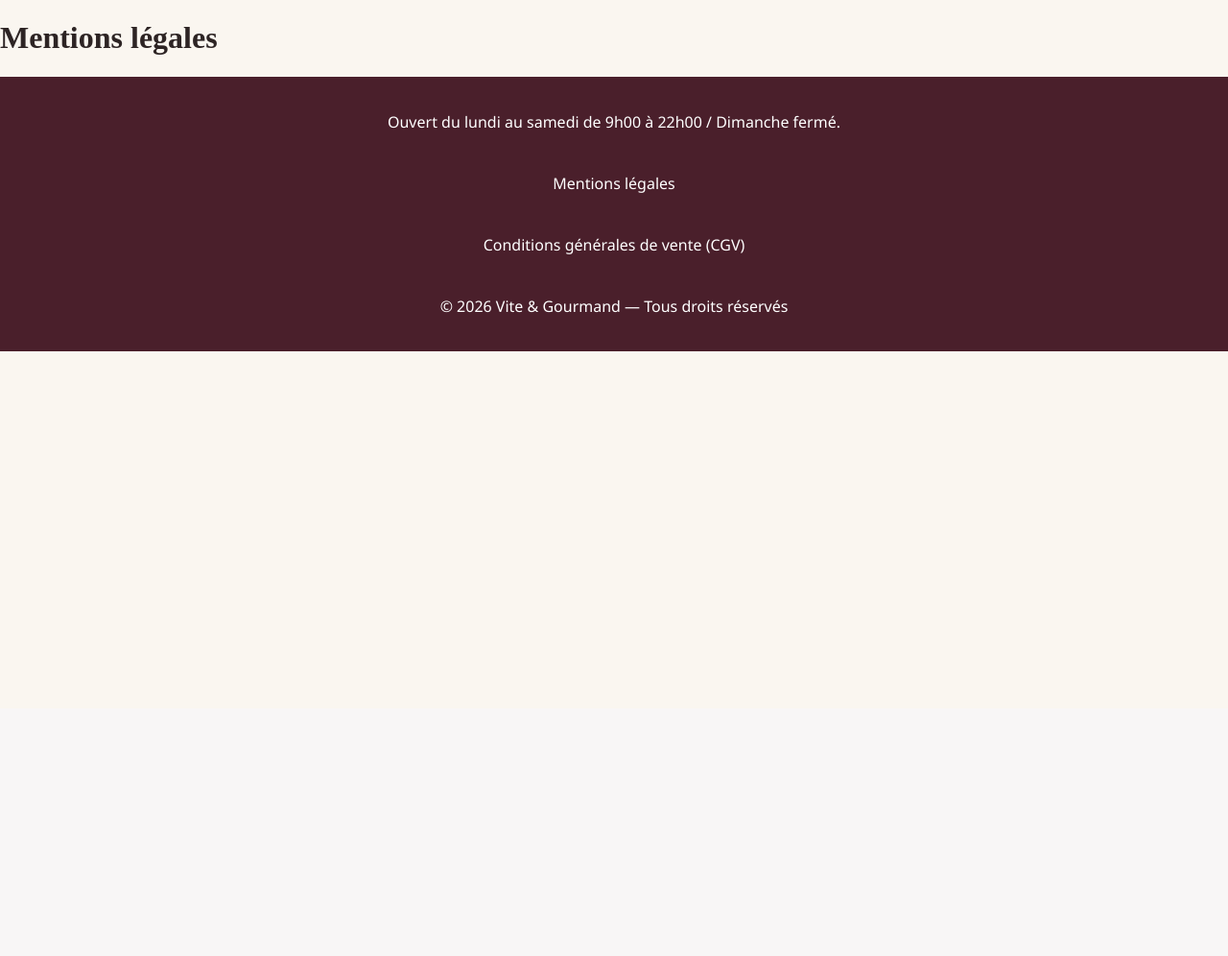
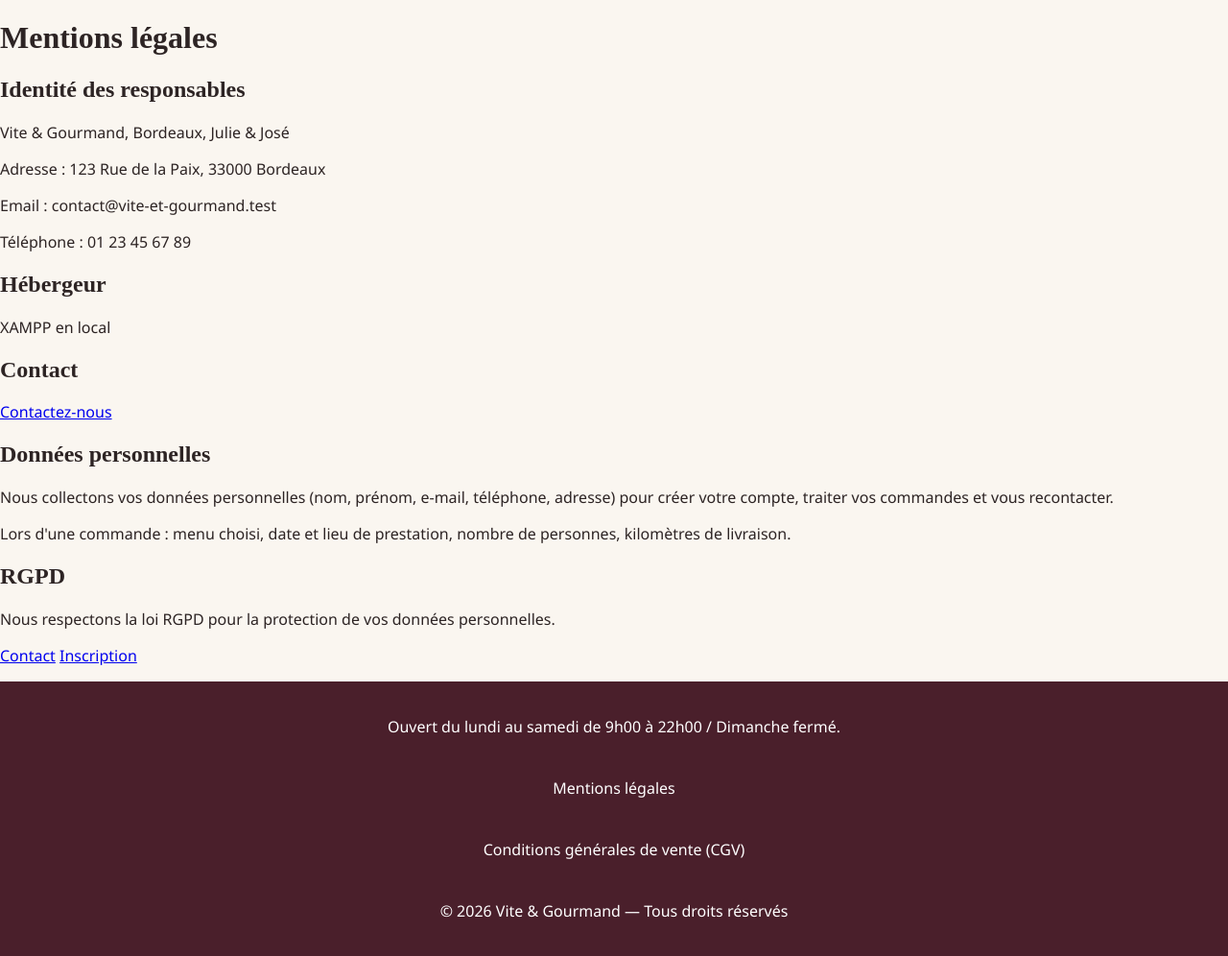
Before and after one commit to OFF-8/vite-et-gourmand, a PHP site: page /mentions-legales.php in a window 1280 px wide. Shown: the part 62-1058 px from the top of the page at 96% size. Before the commit the page ends 428 px from the top, so only its background shows below. Run offline with PHP 8.4, Linux system fonts and the light colour scheme.

Commit message:
VG-17 : mentions légales et CGV

```diff
--- a/cgv.php
+++ b/cgv.php
@@ -1,5 +1,11 @@
 <?php include 'includes/header.php'; ?>
 <main>
     <h1>Conditions générales de vente (CGV)</h1>
+    <h2>Objet</h2>
+<p>Les présentes CGV régissent les prestations traiteur de Vite & Gourmand.</p>
+<h2>Livraison</h2>
+<p>À Bordeaux : 0 €. Hors Bordeaux : 5 € + 0,59 € par kilomètre indiqué par le client.</p>
+<h2>Matériel prêté</h2>
+<p>Si du matériel est prêté, il doit être rendu sous 10 jours ouvrés après la prestation. Passé ce délai, une indemnité forfaitaire de 600 € est due.</p>
 </main>
 <?php include 'includes/footer.php'; ?>
--- a/mentions-legales.php
+++ b/mentions-legales.php
@@ -1,5 +1,21 @@
 <?php include 'includes/header.php'; ?>
 <main>
     <h1>Mentions légales</h1>
+    <h2>Identité des responsables</h2>
+    <p>Vite & Gourmand, Bordeaux, Julie & José</p>
+    <p>Adresse : 123 Rue de la Paix, 33000 Bordeaux</p>
+    <p>Email : contact@vite-et-gourmand.test</p>
+    <p>Téléphone : 01 23 45 67 89</p>
+    <h2>Hébergeur</h2>
+    <p>XAMPP en local</p>
+    <h2>Contact</h2>
+    <p><a href="contact.php">Contactez-nous</a></p>
+    <h2>Données personnelles</h2>
+    <p>Nous collectons vos données personnelles (nom, prénom, e-mail, téléphone, adresse) pour créer votre compte, traiter vos commandes et vous recontacter. </p>
+    <p>Lors d'une commande : menu choisi, date et lieu de prestation, nombre de personnes, kilomètres de livraison.</p>
+    <h2>RGPD</h2>
+    <p>Nous respectons la loi RGPD pour la protection de vos données personnelles.</p>
+    <p><a href="contact.php">Contact</a> <a href="inscription.php">Inscription</a></p>
+
 </main>
 <?php include 'includes/footer.php'; ?>
```
